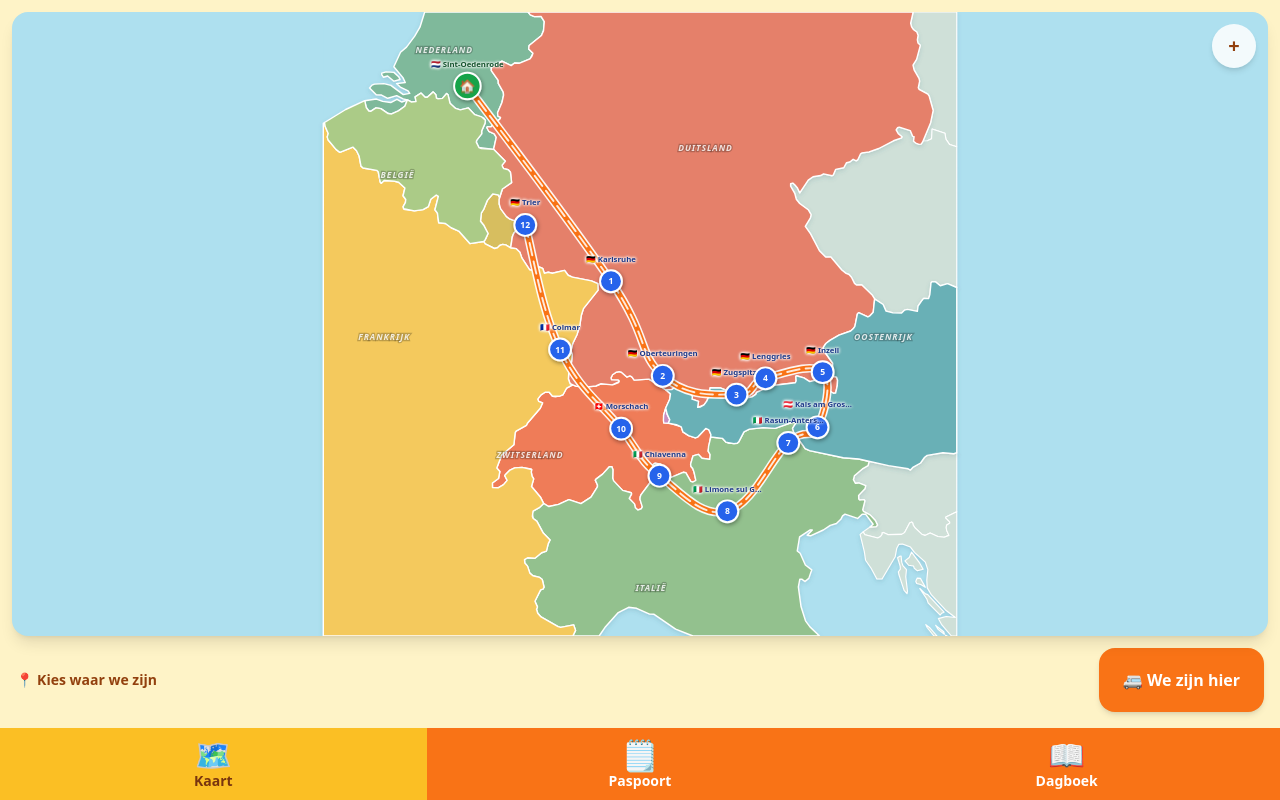
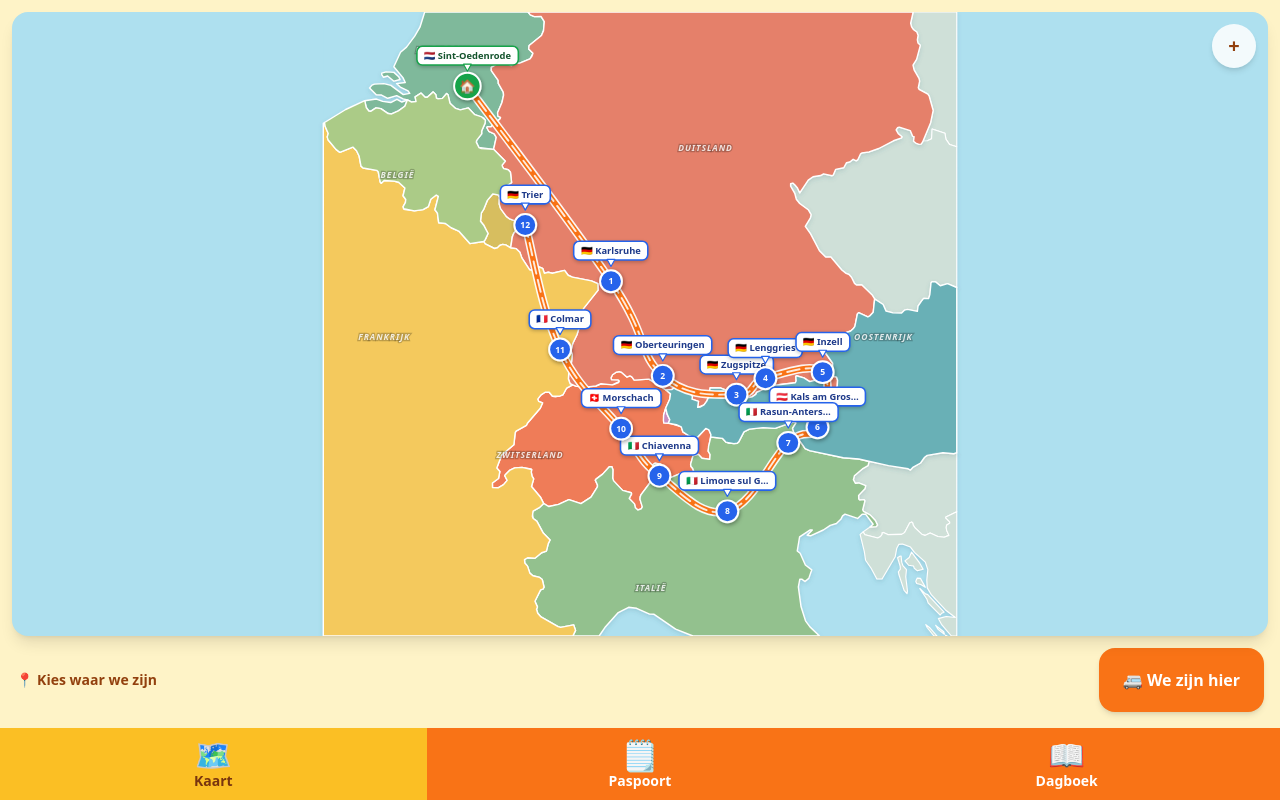
Before and after one commit to SvenT1993-51/CamperTravelApp, a React (Vite) app: page / in a window 1280 px wide. Built offline with nearby package versions, Linux system fonts and the light colour scheme.

Commit message:
change on route map

```diff
--- a/src/components/RouteMap.jsx
+++ b/src/components/RouteMap.jsx
@@ -307,15 +307,24 @@ export default function RouteMap({ home, stops, activeStopId, onSetActive }) {
                   <circle cx={homeMarker.x} cy={homeMarker.y} r="17"
                     fill="#16a34a" stroke="white" strokeWidth="2.5" filter="url(#mkSh)" />
                   <text x={homeMarker.x} y={homeMarker.y + 6} textAnchor="middle" fontSize="17">🏠</text>
-                  <foreignObject x={homeMarker.x - 80} y={homeMarker.y - 36} width="160" height="18" overflow="visible">
+                  <foreignObject x={homeMarker.x - 80} y={homeMarker.y - 52} width="160" height="24" overflow="visible"
+                                 style={{ pointerEvents: 'none' }}>
+                    <div style={{ display: 'flex', justifyContent: 'center', width: '100%' }}>
                       <div style={{
-                      fontSize: '10px', fontWeight: 800,
-                      color: '#14532d', textAlign: 'center', whiteSpace: 'nowrap',
-                      textShadow: '0 0 4px white, 0 0 4px white, 0 0 4px white',
+                        display: 'inline-flex', alignItems: 'center', gap: '3px',
+                        background: 'white', border: '2px solid #16a34a', borderRadius: '8px',
+                        padding: '2px 8px', fontSize: '12px', fontWeight: 800, color: '#14532d',
+                        whiteSpace: 'nowrap', boxShadow: '0 2px 5px rgba(0,0,0,0.22)',
                       }}>
                         {home.flag} {home.name}
                       </div>
+                    </div>
                   </foreignObject>
+                  <polygon
+                    points={`${homeMarker.x - 5},${homeMarker.y - 28} ${homeMarker.x + 5},${homeMarker.y - 28} ${homeMarker.x},${homeMarker.y - 19}`}
+                    fill="white" stroke="#16a34a" strokeWidth="1.5" strokeLinejoin="round"
+                    style={{ pointerEvents: 'none' }}
+                  />
                   {isActive && (
                     <text x={homeMarker.x + 24} y={homeMarker.y - 10} fontSize="20">🚐</text>
                   )}
@@ -341,16 +350,29 @@ export default function RouteMap({ home, stops, activeStopId, onSetActive }) {
                   <text x={m.x} y={m.y + 4} textAnchor="middle" fontSize="11" fontWeight="900" fill="white">
                     {stop.order}
                   </text>
-                  <foreignObject x={m.x - 80} y={m.y - r - 22} width="160" height="18" overflow="visible">
+                  <foreignObject x={m.x - 80} y={m.y - r - 38} width="160" height="24" overflow="visible"
+                                 style={{ pointerEvents: 'none' }}>
+                    <div style={{ display: 'flex', justifyContent: 'center', width: '100%' }}>
                       <div style={{
-                      fontSize: '10px', fontWeight: 800,
-                      color: isActive ? '#92400e' : '#1e3a8a',
-                      textAlign: 'center', whiteSpace: 'nowrap',
-                      textShadow: '0 0 4px white, 0 0 4px white, 0 0 4px white',
+                        display: 'inline-flex', alignItems: 'center', gap: '3px',
+                        background: 'white',
+                        border: `2px solid ${isActive ? '#f97316' : '#2563eb'}`,
+                        borderRadius: '8px',
+                        padding: '2px 8px', fontSize: '12px', fontWeight: 800,
+                        color: isActive ? '#7c2d12' : '#1e3a8a',
+                        whiteSpace: 'nowrap', boxShadow: '0 2px 5px rgba(0,0,0,0.22)',
                       }}>
                         {stop.flag} {mapLabel(stop.name)}
                       </div>
+                    </div>
                   </foreignObject>
+                  <polygon
+                    points={`${m.x - 5},${m.y - r - 14} ${m.x + 5},${m.y - r - 14} ${m.x},${m.y - r - 5}`}
+                    fill="white"
+                    stroke={isActive ? '#f97316' : '#2563eb'}
+                    strokeWidth="1.5" strokeLinejoin="round"
+                    style={{ pointerEvents: 'none' }}
+                  />
                   {isActive && (
                     <text x={m.x + 24} y={m.y - 12} fontSize="20">🚐</text>
                   )}
```
Lines whose indentation alone changed are shown as unchanged.
